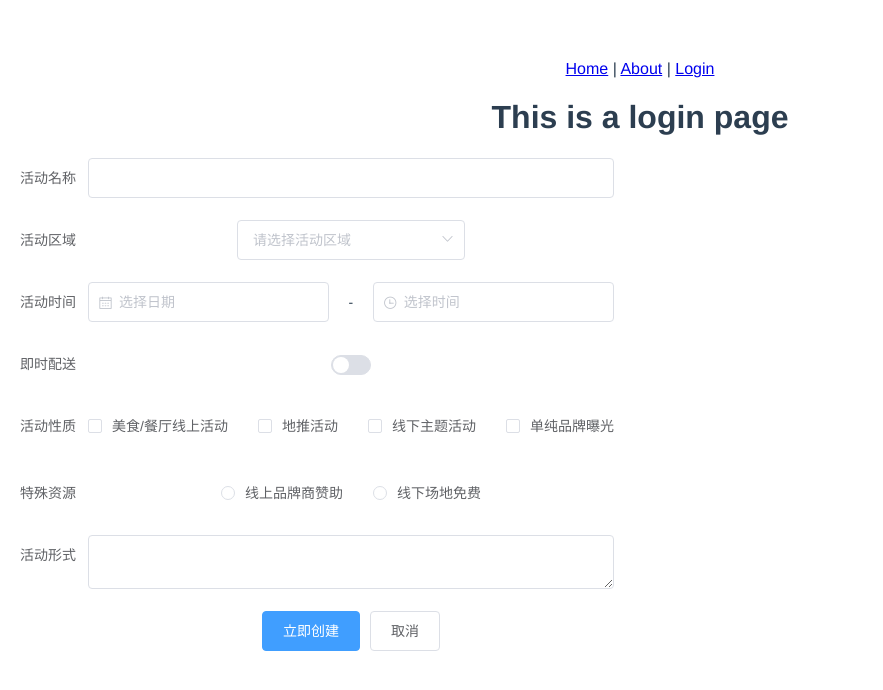
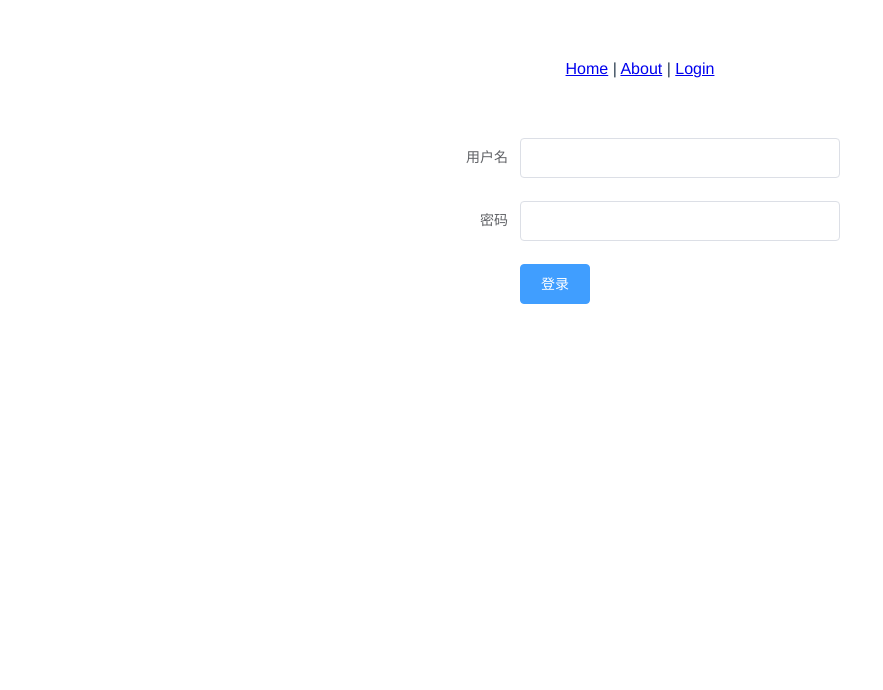
Before and after one commit to zacharycare/chanson-cloud, a Vue app in the folder web/: page /login in a window 1280 px wide. Shown: the top 690 px of the page, without its empty margins (0-883 px from the left). Built offline with nearby package versions, Linux system fonts and the light colour scheme.

Commit message:
login page

```diff
--- a/web/src/App.vue
+++ b/web/src/App.vue
@@ -1,19 +1,21 @@
 <template>
   <div id="app">
-    <router-link to="/">Home</router-link> |
-    <router-link to="/about">About</router-link> |
-    <router-link to="/login">Login</router-link>
-    <router-view></router-view>
+    <div id="nav">
+      <router-link to="/">Home</router-link> |
+      <router-link to="/about">About</router-link> |
+      <router-link to="/login">Login</router-link>
+    </div>
+    <router-view/>
   </div>
 </template>
 
 <style>
-  #app {
+  #nav {
     font-family: 'Avenir', Helvetica, Arial, sans-serif;
     -webkit-font-smoothing: antialiased;
     -moz-osx-font-smoothing: grayscale;
     text-align: center;
     color: #2c3e50;
-    margin-top: 60px;
+    margin: 60px 0;
   }
 </style>
--- a/web/src/views/Login.vue
+++ b/web/src/views/Login.vue
@@ -1,54 +1,16 @@
 <template>
-  <div id="login">
-    <div class="login">
-      <h1>This is a login page</h1>
-    </div>
-    <el-container>
-    <el-form ref="form" :model="form" label-width="80px">
-      <el-form-item label="活动名称">
+    <div id="login" class="login">
+        <el-form ref="form" :model="form" label-width="80px" style="width: 400px">
+            <el-form-item label="用户名">
                 <el-input v-model="form.name"></el-input>
             </el-form-item>
-      <el-form-item label="活动区域">
-        <el-select v-model="form.region" placeholder="请选择活动区域">
-          <el-option label="区域一" value="shanghai"></el-option>
-          <el-option label="区域二" value="beijing"></el-option>
-        </el-select>
-      </el-form-item>
-      <el-form-item label="活动时间">
-        <el-col :span="11">
-          <el-date-picker type="date" placeholder="选择日期" v-model="form.date1" style="width: 100%;"></el-date-picker>
-        </el-col>
-        <el-col class="line" :span="2">-</el-col>
-        <el-col :span="11">
-          <el-time-picker placeholder="选择时间" v-model="form.date2" style="width: 100%;"></el-time-picker>
-        </el-col>
-      </el-form-item>
-      <el-form-item label="即时配送">
-        <el-switch v-model="form.delivery"></el-switch>
-      </el-form-item>
-      <el-form-item label="活动性质">
-        <el-checkbox-group v-model="form.type">
-          <el-checkbox label="美食/餐厅线上活动" name="type"></el-checkbox>
-          <el-checkbox label="地推活动" name="type"></el-checkbox>
-          <el-checkbox label="线下主题活动" name="type"></el-checkbox>
-          <el-checkbox label="单纯品牌曝光" name="type"></el-checkbox>
-        </el-checkbox-group>
-      </el-form-item>
-      <el-form-item label="特殊资源">
-        <el-radio-group v-model="form.resource">
-          <el-radio label="线上品牌商赞助"></el-radio>
-          <el-radio label="线下场地免费"></el-radio>
-        </el-radio-group>
-      </el-form-item>
-      <el-form-item label="活动形式">
-        <el-input type="textarea" v-model="form.desc"></el-input>
+            <el-form-item label="密码">
+                <el-input v-model="form.password"></el-input>
             </el-form-item>
             <el-form-item>
-        <el-button type="primary" @click="onSubmit">立即创建</el-button>
-        <el-button>取消</el-button>
+                <el-button type="primary" @click="onSubmit">登录</el-button>
             </el-form-item>
         </el-form>
-    </el-container>
     </div>
 </template>
 
@@ -58,13 +20,7 @@
             return {
                 form: {
                     name: '',
-          region: '',
-          date1: '',
-          date2: '',
-          delivery: false,
-          type: [],
-          resource: '',
-          desc: ''
+                    password: ''
                 }
             }
         },
@@ -75,3 +31,10 @@
         }
     }
 </script>
+
+<style>
+    .login {
+        display: flex;
+        justify-content: center;
+    }
+</style>
```
Lines whose indentation alone changed are shown as unchanged.
